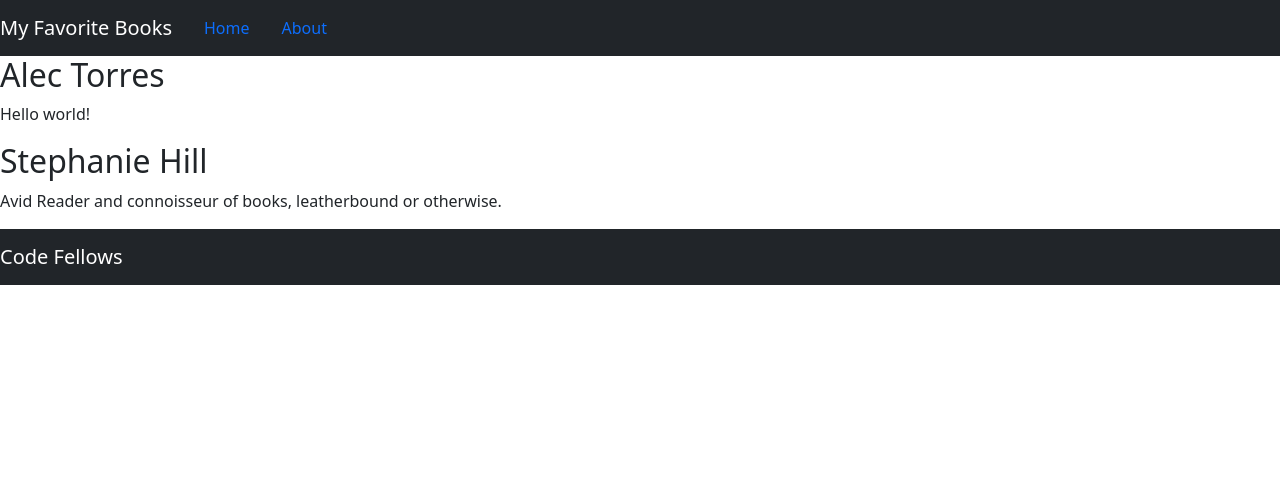
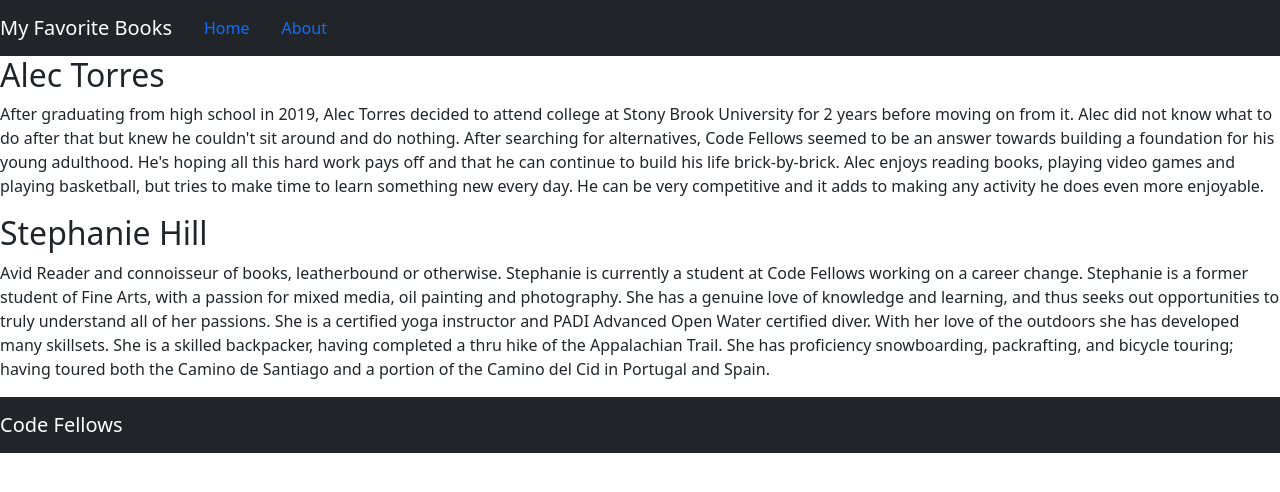
Before and after one commit to stephnitis/can-of-books-frontend, a React (Create React App) app: page /about in a window 1280 px wide. Shown: the top 492 px of the page. Built offline with nearby package versions, Linux system fonts and the light colour scheme; no server answers.

Commit message:
about me

```diff
--- a/src/About.js
+++ b/src/About.js
@@ -7,10 +7,12 @@ class Profile extends Component {
     return (
     <>
     <h2>Alec Torres</h2>
-    <p>Hello world!</p>
+    <p>After graduating from high school in 2019, Alec Torres decided to attend college at Stony Brook University for 2 years before moving on from it. Alec did not know what to do after that but knew he couldn't sit around and do nothing. After searching for alternatives, Code Fellows seemed to be an answer towards building a foundation for his young adulthood. He's hoping all this hard work pays off and that he can continue to build his life brick-by-brick.
+      Alec enjoys reading books, playing video games and playing basketball, but tries to make time to learn something new every day. He can be very competitive and it adds to making any activity he does even more enjoyable.</p>
 
     <h2>Stephanie Hill</h2>
-    <p>Avid Reader and connoisseur of books, leatherbound or otherwise.</p>
+    <p>Avid Reader and connoisseur of books, leatherbound or otherwise.
+    Stephanie is currently a student at Code Fellows working on a career change. Stephanie is a former student of Fine Arts, with a passion for mixed media, oil painting and photography. She has a genuine love of knowledge and learning, and thus seeks out opportunities to truly understand all of her passions. She is a certified yoga instructor and PADI Advanced Open Water certified diver. With her love of the outdoors she has developed many skillsets. She is a skilled backpacker, having completed a thru hike of the Appalachian Trail. She has proficiency snowboarding, packrafting, and bicycle touring; having toured both the Camino de Santiago and a portion of the Camino del Cid in Portugal and Spain.</p>
     </>
     )
   }
--- a/src/BestBooks.js
+++ b/src/BestBooks.js
@@ -48,6 +48,7 @@ class BestBooks extends React.Component {
 
   deleteBooks = async (id) => {
     try {
+      await axios.delete(`${SERVER}/books/${id}`)
       let url = `${SERVER}/books/${id}`;
       await axios.delete(url);
       let updatedBooks = this.state.books.filter(book => book._id !== id);
```
